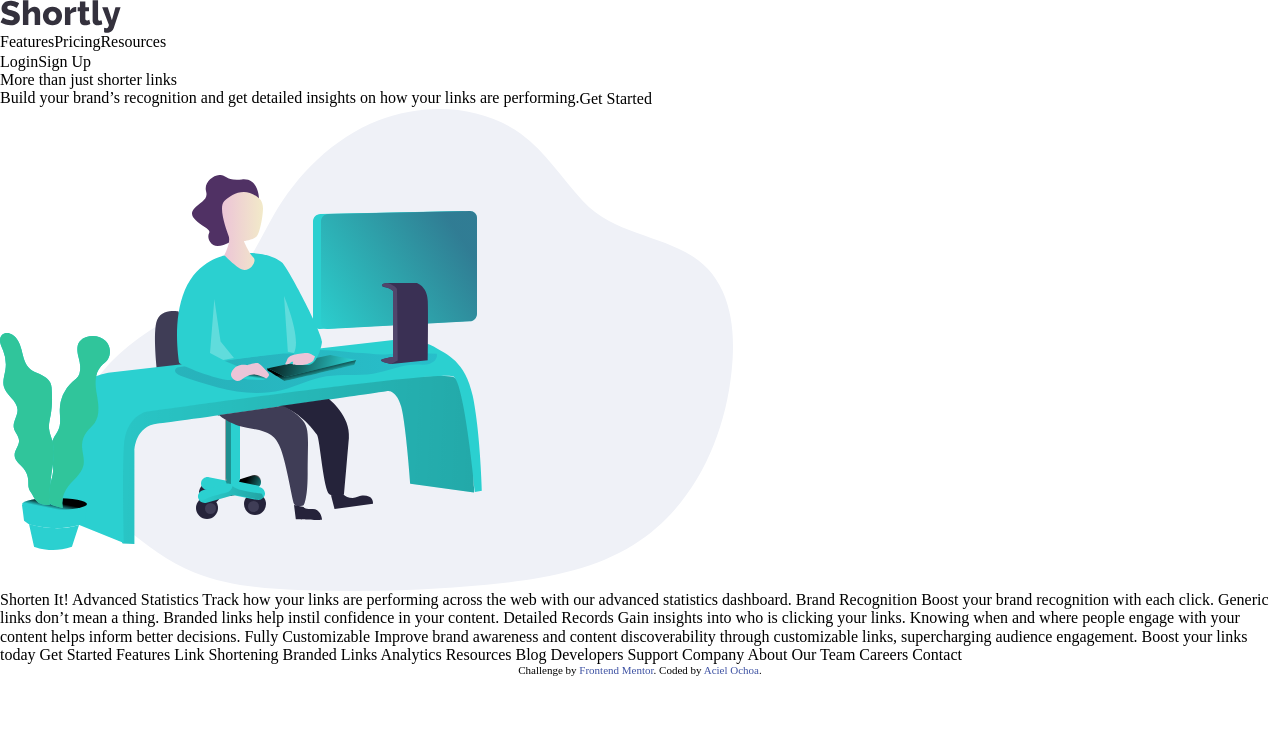
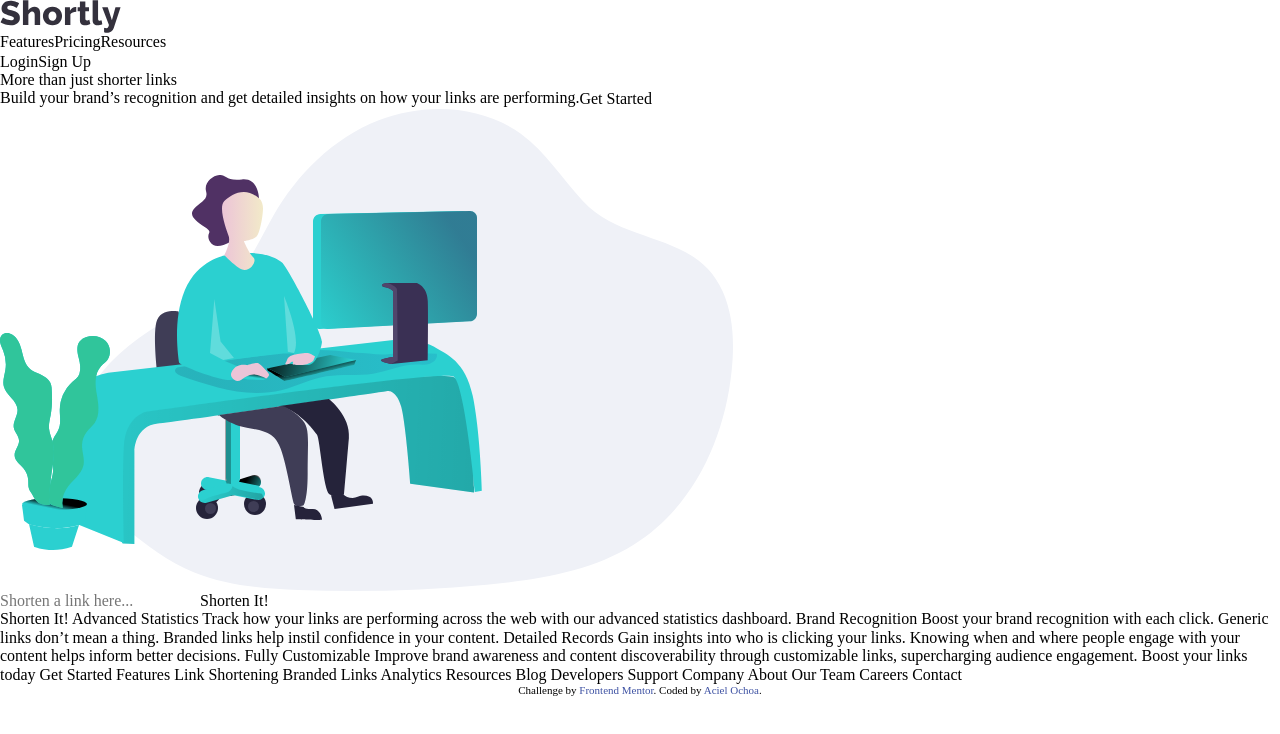
Before and after one commit to AceIsHuman/url-shortening-api, a React (Create React App) app: page / in a window 1280 px wide. Shown: the top 734 px of the page. Built offline with nearby package versions, Linux system fonts and the light colour scheme.

Commit message:
add URLForm to App

```diff
--- a/src/App.js
+++ b/src/App.js
@@ -1,6 +1,7 @@
 import React from 'react';
 import NavBar from './components/NavBar';
 import Banner from './components/Banner';
+import URLForm from './components/URLForm';
 
 import './App.css';
 
@@ -9,6 +10,7 @@ function App() {
     <div>
       <NavBar />
       <Banner />
+      <URLForm />
       Shorten It! Advanced Statistics Track how your
       links are performing across the web with our advanced statistics
       dashboard. Brand Recognition Boost your brand recognition with each click.
```
